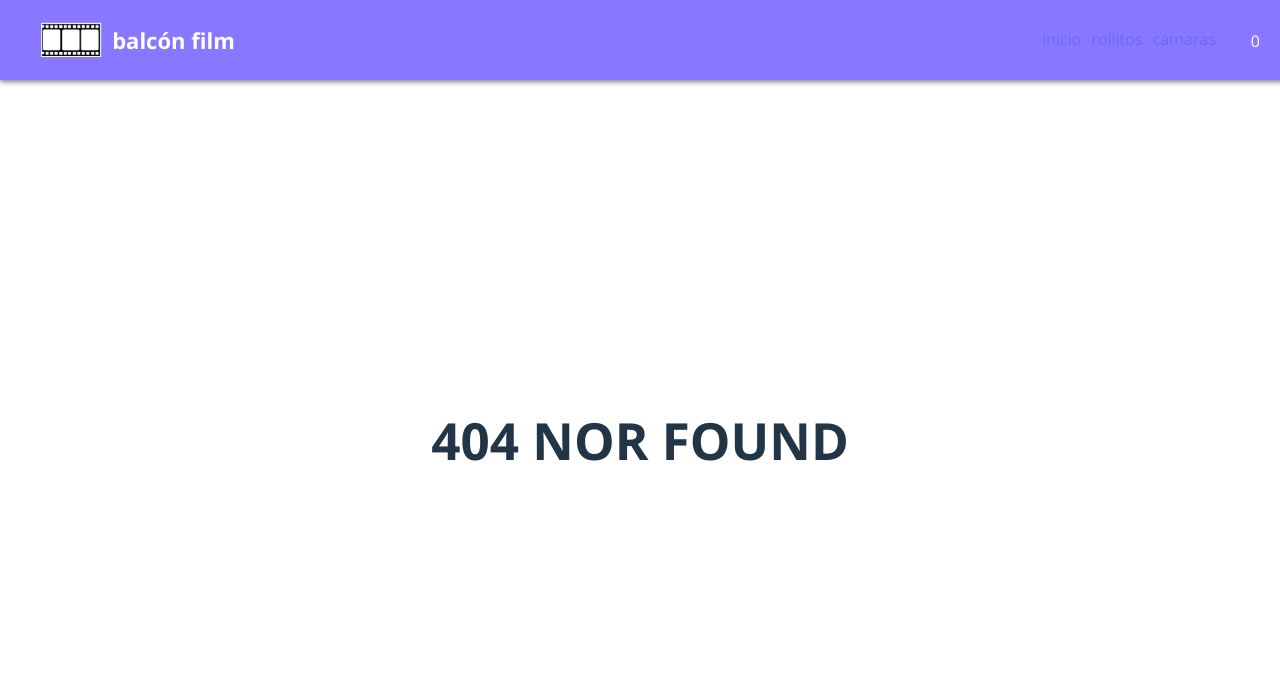
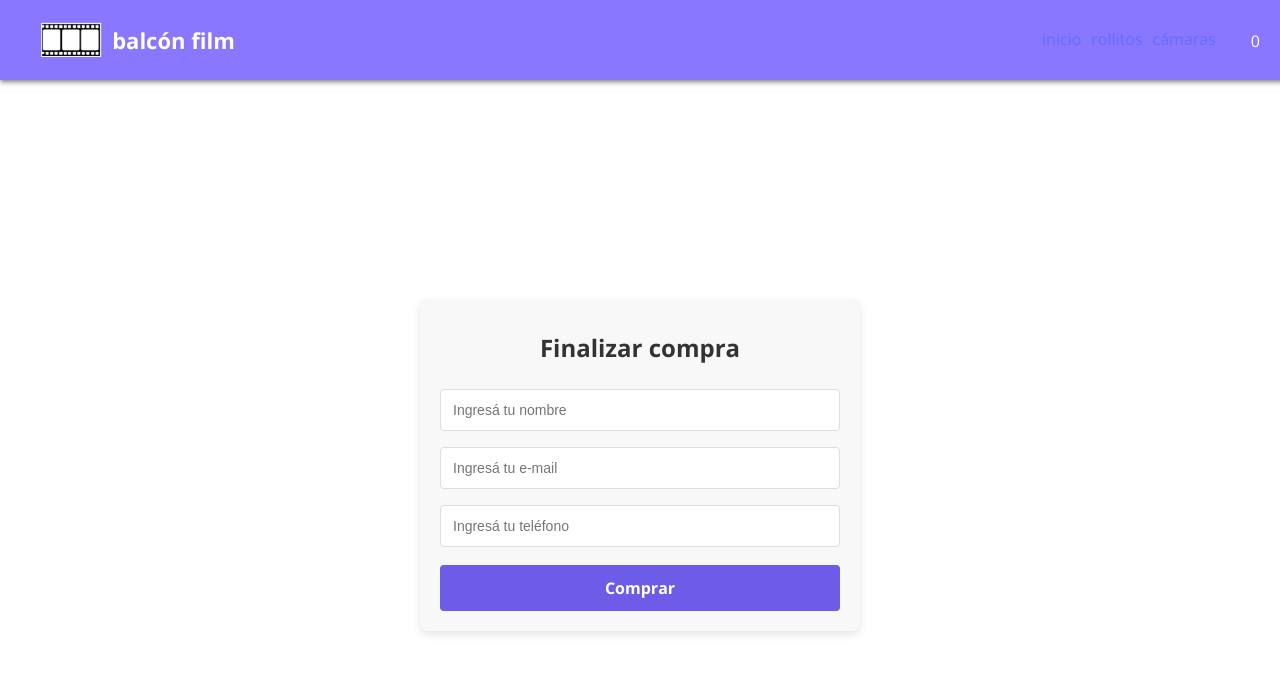
Before and after one commit to TamiZukierman/BalconLab, a React (Vite) app: page /checkout in a window 1280 px wide. Before the commit this address had no page. Shown: the top 674 px of the page. Built offline with nearby package versions, Linux system fonts and the light colour scheme; some icons are missing.

Commit message:
Agregado finalizar compra

```diff
--- a/package.json
+++ b/package.json
@@ -14,6 +14,7 @@
     "firebase": "^11.0.1",
     "react": "^18.3.1",
     "react-dom": "^18.3.1",
+    "react-hook-form": "^7.53.1",
     "react-router-dom": "^6.27.0",
     "sweetalert2": "^11.14.1"
   },
--- a/src/App.jsx
+++ b/src/App.jsx
@@ -5,6 +5,7 @@ import ItemListContainer from './components/ItemListContainer/ItemListContainer'
 import ItemDetailContainer from './components/ItemDetailContainer/ItemDetailContainer';
 import { Routes, Route } from 'react-router-dom';
 import Cart from "./components/Cart/Cart";
+import CheckOut from './components/Checkout/CheckOut';
 
 
 
@@ -22,6 +23,7 @@ function App() {
           <Route path = "/category/:categoryId" element ={<ItemListContainer/>}/>
           <Route path = "/item/:itemId" element ={<ItemDetailContainer/>}/>
           <Route path = "/cart" element = {<Cart/>} />
+          <Route path = "/checkout" element = {<CheckOut/>} />
           <Route path = "*" element ={<h1>404 NOR FOUND</h1>}/>
         </Routes>
     </main>
--- a/src/components/Cart/Cart.jsx
+++ b/src/components/Cart/Cart.jsx
@@ -15,7 +15,7 @@ const Cart = () => {
         <div>
         {totalQuantity === 0 ? (
             <div>
-                <h1>No hay items en el carrito</h1>
+                <h3>Tu carrito está vacío :(</h3>
                 <Link to='/' className='Button'>Productos</Link>
             </div>
         ) : (
@@ -25,7 +25,7 @@ const Cart = () => {
                 ))}
                 <h3>Total: ${total}</h3>
                 <button onClick={clearCart} className='Button'>Limpiar carrito</button>
-                <Link to='checkout' className='checkout'>Checkout</Link>
+                <Link to='/checkout' className='checkout'>Finalizar compra</Link>
             </div>
         )}
     </div>
--- a/src/components/CartWidget/CartWidget.jsx
+++ b/src/components/CartWidget/CartWidget.jsx
@@ -1,14 +1,21 @@
 import { useContext } from 'react';
 import { CartContext } from "../../Context/CartContext";
 import { Icon } from '@iconify/react';
+import { useNavigate } from 'react-router-dom';
 
 const CartWidget = () => {
-    const { totalQuantity } = useContext(CartContext); // Consume el contexto
+    const { totalQuantity } = useContext(CartContext);
+    const navigate = useNavigate();
+
+    // Función para manejar el clic en el ícono del carrito
+    const handleCartClick = () => {
+        navigate('/cart'); // Redirige a la ruta del carrito
+    };
 
     return (
-        <div>
+        <div onClick={handleCartClick} style={{ cursor: 'pointer' }}>
             <Icon icon="bi:cart2" style={{ fontSize: '20px', marginLeft: '5px' }} />
-            {totalQuantity} {/* Muestra la cantidad total */}
+            {totalQuantity}
         </div>
     );
 }
--- /dev/null
+++ b/src/components/Checkout/CheckOut.jsx
@@ -0,0 +1,67 @@
+import React, { useContext, useState } from 'react'
+import { CartContext } from '../../Context/CartContext';
+import { useForm } from 'react-hook-form';
+import "./checkOut.css"
+import { collection, addDoc } from 'firebase/firestore';
+import { db } from '../../config/firebase';
+import Spinner from '../Spinner/Spinner';
+
+
+export const CheckOut = () => {
+
+    const [pedidoId, setPedidoId] = useState("")
+    const [loading, setLoading] = useState(false);
+
+
+    const { cart, clearCart, total } = useContext(CartContext);
+    const { register, handleSubmit } = useForm();
+
+    const comprar = (data) => {
+        const pedido = {
+            cliente: data,
+            productos: cart,
+            total: total
+        };
+        console.log(pedido);
+
+        const pedidosRef = collection(db, "pedidos");
+
+        setLoading(true);
+
+        addDoc(pedidosRef, pedido)
+            .then((doc) => {
+                setPedidoId(doc.id)
+                clearCart()
+            })
+            .finally(() => {
+                setLoading(false); // Finalizar el loading después de completar la compra
+            });
+    }
+
+    if (loading) {
+        return <Spinner />; // Muestra el spinner mientras se procesa la compra
+    }
+    if (pedidoId) {
+        return (
+            <div className='confirmation-message'>
+                <h2>Muchas gracias por tu compra!</h2>
+                <p className="order-id">Tu número de pedido es: <br/><br/>{pedidoId} </p>
+            </div>
+        )
+    }
+
+    return (
+        <div className="checkout-container">
+    <h1>Finalizar compra</h1>
+    <form onSubmit={handleSubmit(comprar)}>
+        <input type="text" placeholder="Ingresá tu nombre" {...register("nombre")} />
+        <input type="email" placeholder="Ingresá tu e-mail" {...register("email")} />
+        <input type="tel" placeholder="Ingresá tu teléfono" {...register("telefono")} />
+
+        <button type="submit">Comprar</button>
+    </form>
+</div>
+    );
+};
+
+export default CheckOut;
--- /dev/null
+++ b/src/components/Checkout/checkOut.css
@@ -0,0 +1,72 @@
+/* Estilos generales para el contenedor del formulario */
+.checkout-container {
+    max-width: 400px;
+    margin: 0 auto;
+    padding: 20px;
+    background-color: #f8f8f8;
+    border-radius: 8px;
+    box-shadow: 0 4px 8px rgba(0, 0, 0, 0.1);
+    text-align: left;
+    margin-top: 50px;
+  }
+
+  /* Título del formulario */
+  .checkout-container h1 {
+    font-size: 24px;
+    color: #333;
+    margin-bottom: 20px;
+    text-align: center;
+  }
+
+  /* Estilos para los inputs */
+  .checkout-container input[type="text"],
+  .checkout-container input[type="email"],
+  .checkout-container input[type="tel"] {
+    width: 100%;
+    padding: 12px;
+    margin: 8px 0;
+    border: 1px solid #ddd;
+    border-radius: 4px;
+    box-sizing: border-box;
+    font-size: 14px;
+    color: #333;
+    background-color: #fff;
+    transition: border-color 0.3s ease;
+    }
+
+    .checkout-container input:focus {
+    border-color: #6c5ce7;
+    outline: none;
+    }
+
+  /* Estilos para el botón de enviar */
+    .checkout-container button[type="submit"] {
+    width: 100%;
+    padding: 12px;
+    margin-top: 10px;
+    font-size: 16px;
+    font-weight: bold;
+    color: #fff;
+    background-color: #6c5ce7;
+    border: none;
+    border-radius: 4px;
+    cursor: pointer;
+    transition: background-color 0.3s ease;
+    }
+
+    .checkout-container button[type="submit"]:hover {
+    background-color: #4834d4;
+    }
+
+    .confirmation-message {
+    margin-top: 20px; /* Espacio superior */
+    padding: 15px; /* Espacio interno */
+    color: #f0506e;  /* Color de texto verde oscuro */
+    text-align: center; /* Centra el texto */
+    font-size: 1.2em; /* Aumenta el tamaño de la fuente */
+}
+
+.order-id {
+  font-weight: bold; /* Estilo de negrita */
+  color: #000000;/* Cambia este color según tu preferencia (ejemplo: azul) */
+}
--- a/src/components/ItemDetailContainer/ItemDetailContainer.jsx
+++ b/src/components/ItemDetailContainer/ItemDetailContainer.jsx
@@ -1,4 +1,5 @@
 import "./ItemDetailContainer.css"
+import Spinner from "../Spinner/Spinner";
 import { useEffect, useState } from "react"
 //import { getProductById } from "../../asyncMock"
 import ItemDetail from "../ItemDetail/ItemDetail"
@@ -8,7 +9,8 @@ import {doc, getDoc} from 'firebase/firestore'
 import { db } from "../../config/firebase"
 
 const ItemDetailContainer = () => {
-    const [product, setproduct] = useState(null)
+    const [product, setproduct] = useState(null);
+    const [loading, setLoading] = useState(true);
 
     const itemId = useParams().itemId
 
@@ -21,15 +23,23 @@ const ItemDetailContainer = () => {
                     {...resp.data(), id: resp.id}
                 );
             })
+            .finally(() => {
+                setLoading(false);
+            });
+
 
     }, [itemId])
 
     return (
         <div className="ItemDetailContainer">
-            {product && product.id ? (
-                <ItemDetail {...product} />
+            {loading ? ( // Muestra el spinner si está cargando
+                <Spinner /> // Usa el spinner aquí
             ) : (
-                <p>Cargando producto...</p> // Mensaje mientras se carga
+                product && product.id ? (
+                    <ItemDetail {...product} />
+                ) : (
+                    <p>No se encontró el producto.</p>
+                )
             )}
         </div>
     );
--- a/src/components/ItemListContainer/ItemListContainer.jsx
+++ b/src/components/ItemListContainer/ItemListContainer.jsx
@@ -1,16 +1,16 @@
 import { useEffect, useState } from "react";
-//import { getProductByCategory, getProducts } from "../../asyncMock";
+import Spinner from "../Spinner/Spinner";
 import ItemList from "../ItemList/ItemList";
 import "./ItemListContainer.css"
 import { useParams } from "react-router-dom";
-
 import { collection, getDocs, query, where} from 'firebase/firestore';
 import { db } from '../../config/firebase';
 
 
 const ItemListContainer = ({ greeting }) => {
 //estado que se encargue de almacenar los productos
-    const [products, setProducts] = useState([])
+    const [products, setProducts] = useState([]);
+    const [loading, setLoading] = useState(true);
 
     const categoryId = useParams().categoryId;
 
@@ -22,6 +22,8 @@ const ItemListContainer = ({ greeting }) => {
 
         const q = categoryId ? query(productsRef, where("category", "==", categoryId)) : productsRef;
 
+        setLoading(true);
+
         getDocs(q)
             .then((resp) => {
 
@@ -30,18 +32,24 @@ const ItemListContainer = ({ greeting }) => {
                     resp.docs.map((doc)=>{
                         return{...doc.data(), id:doc.id}
                     })
-
                 )
             })
+            .finally(() => {
+                setLoading(false);
+            });
 
 
     },[categoryId])
 
     return (
         <div>
-            <h2>{greeting}</h2>
-            <ItemList products ={products}/>
-        </div>
+        <h2>{greeting}</h2>
+        {loading ? (
+            <Spinner />
+        ) : (
+            <ItemList products={products} />
+        )}
+    </div>
         );
     };
 
--- /dev/null
+++ b/src/components/Spinner/Spinner.css
@@ -0,0 +1,15 @@
+
+.spinner {
+    width: 40px;
+    height: 40px;
+    border: 5px solid #f3f3f3; /* Color de fondo del spinner */
+    border-top: 5px solid #3498db; /* Color del spinner */
+    border-radius: 50%;
+    animation: spin 1s linear infinite; /* Animación */
+    margin: 20px auto; /* Centrado */
+}
+
+@keyframes spin {
+    0% { transform: rotate(0deg); }
+    100% { transform: rotate(360deg); }
+}
--- /dev/null
+++ b/src/components/Spinner/Spinner.jsx
@@ -0,0 +1,9 @@
+import "./Spinner.css"
+
+const Spinner = () => {
+    return (
+        <div className="spinner"></div>
+    );
+};
+
+export default Spinner;
```
Also changed, not shown: src/asyncMock.jsx (deleted, +0 -87 lines), src/components/Item/Item.jsx (+0 -20 lines), 1 other file (tests, documents, lock files or other folders).
